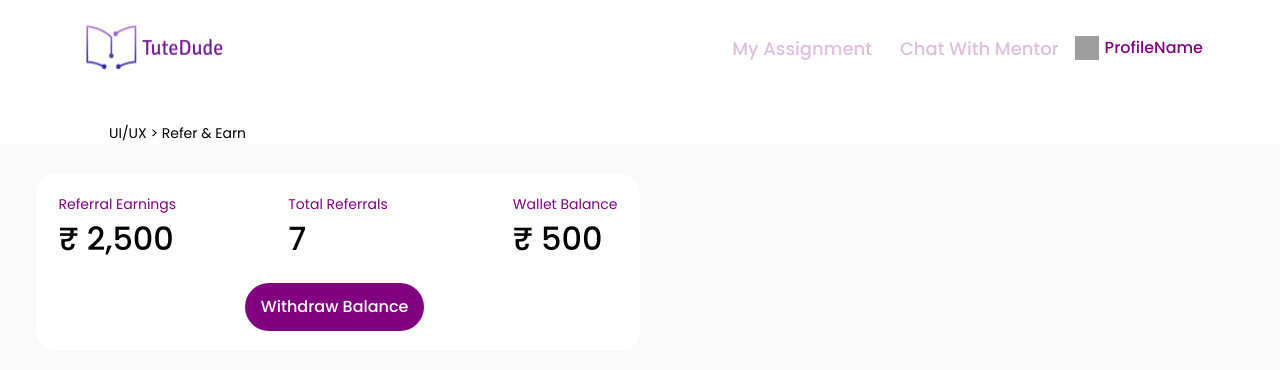
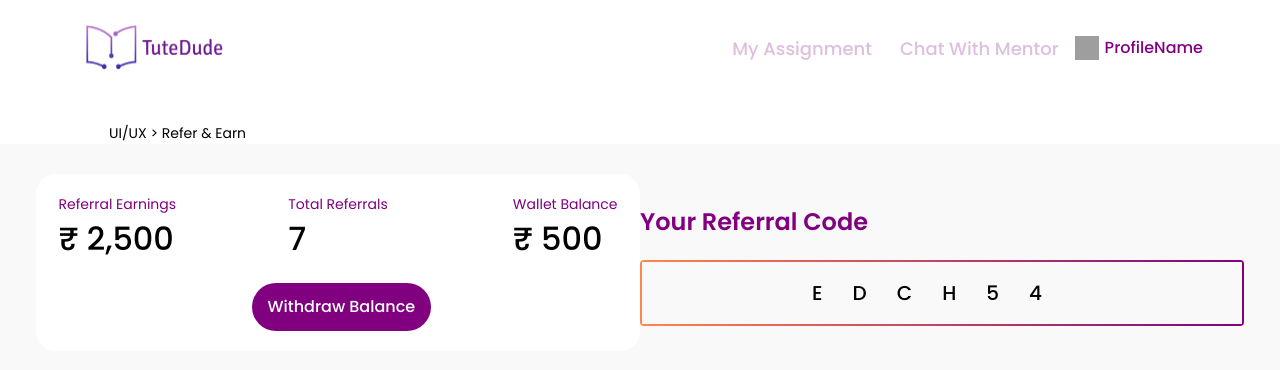
Before and after one commit to zoharkiks/tutedude, a React (Vite) app: page / in a window 1280 px wide. Shown: the top 370 px of the page. Built offline with nearby package versions, Linux system fonts and the light colour scheme; grey boxes are pictures that could not be loaded.

Commit message:
Add referral code

```diff
--- a/src/App.jsx
+++ b/src/App.jsx
@@ -1,4 +1,4 @@
-import {Navbar, WalletInfo} from "./components/";
+import {Navbar, ReferralCode, WalletInfo} from "./components/";
 
 function App() {
   return (
@@ -8,6 +8,7 @@ function App() {
      {/* Body */}
 <section className="px-9 bg-[#f9f9f9] pt-[30px] pb-9 xl:grid xl:grid-cols-2" >
   <WalletInfo/>
+  <ReferralCode/>
 </section>
      {/* Footer */}
     </div>
--- a/src/components/Button.jsx
+++ b/src/components/Button.jsx
@@ -2,7 +2,7 @@ import React from "react";
 
 const Button = ({ title }) => {
   return (
-    <div className="bg-purple text-center rounded-full flex w-max justify-center items-center h-max px-4 py-3">
+    <div className="bg-purple cursor-pointer text-center rounded-full flex w-max justify-center items-center h-max px-4 py-3">
       <h1 className="text-heading4 text-white">{title}</h1>
     </div>
   );
--- /dev/null
+++ b/src/components/ReferralCode.jsx
@@ -0,0 +1,14 @@
+import React from "react";
+
+const ReferralCode = () => {
+  return (
+    <div className="mt-[30px] ">
+      <h1 className="text-heading2 text-purple">Your Referral Code</h1>
+      <div className="flex mt-5 justify-center items-center bg-gradient-to-l from-[#800080] to-[#FF864C] p-[2px] rounded" >
+      <h2 className="bg-[#f9f9f9] w-full text-center text-heading3 py-4">EDCH54</h2>
+      </div>
+    </div>
+  );
+};
+
+export default ReferralCode;
--- a/src/components/WalletInfo.jsx
+++ b/src/components/WalletInfo.jsx
@@ -1,33 +1,28 @@
-import React from 'react'
-import Button from './Button'
+import React from "react";
+import Button from "./Button";
 
 const WalletInfo = () => {
   return (
-    <div className='bg-white grid grid-cols-2 xl:grid-cols-3 gap-y-5 py-5 px-[22.5px] rounded-[20px]'>
-
+    <div className="bg-white grid grid-cols-2 xl:grid-cols-3 gap-y-5 py-5 px-[22.5px] rounded-[20px]">
       <div className="flex flex-col">
-    <h2 className='text-heading5 text-purple'>Referral Earnings</h2>
-    <h2 className='text-heading'>₹ 2,500</h2>
+        <h2 className="text-heading5 text-purple">Referral Earnings</h2>
+        <h2 className="text-heading">₹ 2,500</h2>
       </div>
       <div className="flex flex-col place-self-end xl:place-self-center">
-    <h2 className='text-heading5 text-purple '>Total Referrals</h2>
-    <h2 className='text-heading'>7</h2>
+        <h2 className="text-heading5 text-purple ">Total Referrals</h2>
+        <h2 className="text-heading">7</h2>
       </div>
 
-
       <div className="flex flex-col item xl:place-self-end">
-    <h2 className='text-heading5 text-purple'>Wallet Balance</h2>
-    <h2 className='text-heading'>₹ 500</h2>
+        <h2 className="text-heading5 text-purple">Wallet Balance</h2>
+        <h2 className="text-heading">₹ 500</h2>
       </div>
 
+      <div className="flex items-end justify-end xl:col-start-2">
+        <Button title="Withdraw Balance" />
+      </div>
+    </div>
+  );
+};
 
-<div className="flex items-end xl:col-start-2">
-<Button title='Withdraw Balance'/>
-
-</div>
-
-    </div>
-  )
-}
-
-export default WalletInfo
+export default WalletInfo;
--- a/src/components/index.js
+++ b/src/components/index.js
@@ -1,4 +1,5 @@
 import Navbar from "./Navbar";
 import WalletInfo from "./WalletInfo";
 import Button from "./Button";
-export { Navbar,WalletInfo ,Button};
+import ReferralCode from "./ReferralCode";
+export { Navbar,WalletInfo ,Button,ReferralCode};
--- a/tailwind.config.cjs
+++ b/tailwind.config.cjs
@@ -17,7 +17,7 @@ module.exports = {
       fontSize:{
         heading:['32px',{lineHeight:'48px',fontWeight:500}],
         heading2:['24px',{lineHeight:'36px',fontWeight:600}],
-        heading3:['20px',{lineHeight:'30px',fontWeight:500,letterSpacing:10}],
+        heading3:['20px',{lineHeight:'30px',fontWeight:500,letterSpacing:30}],
         heading4:['16px',{lineHeight:'24px',fontWeight:500}],
         heading5:['14px',{lineHeight:'21px',fontWeight:400}],
         navLink:['18px',{lineHeight:'22p.23x',fontWeight:500}],
```
Lines whose indentation alone changed are shown as unchanged.
